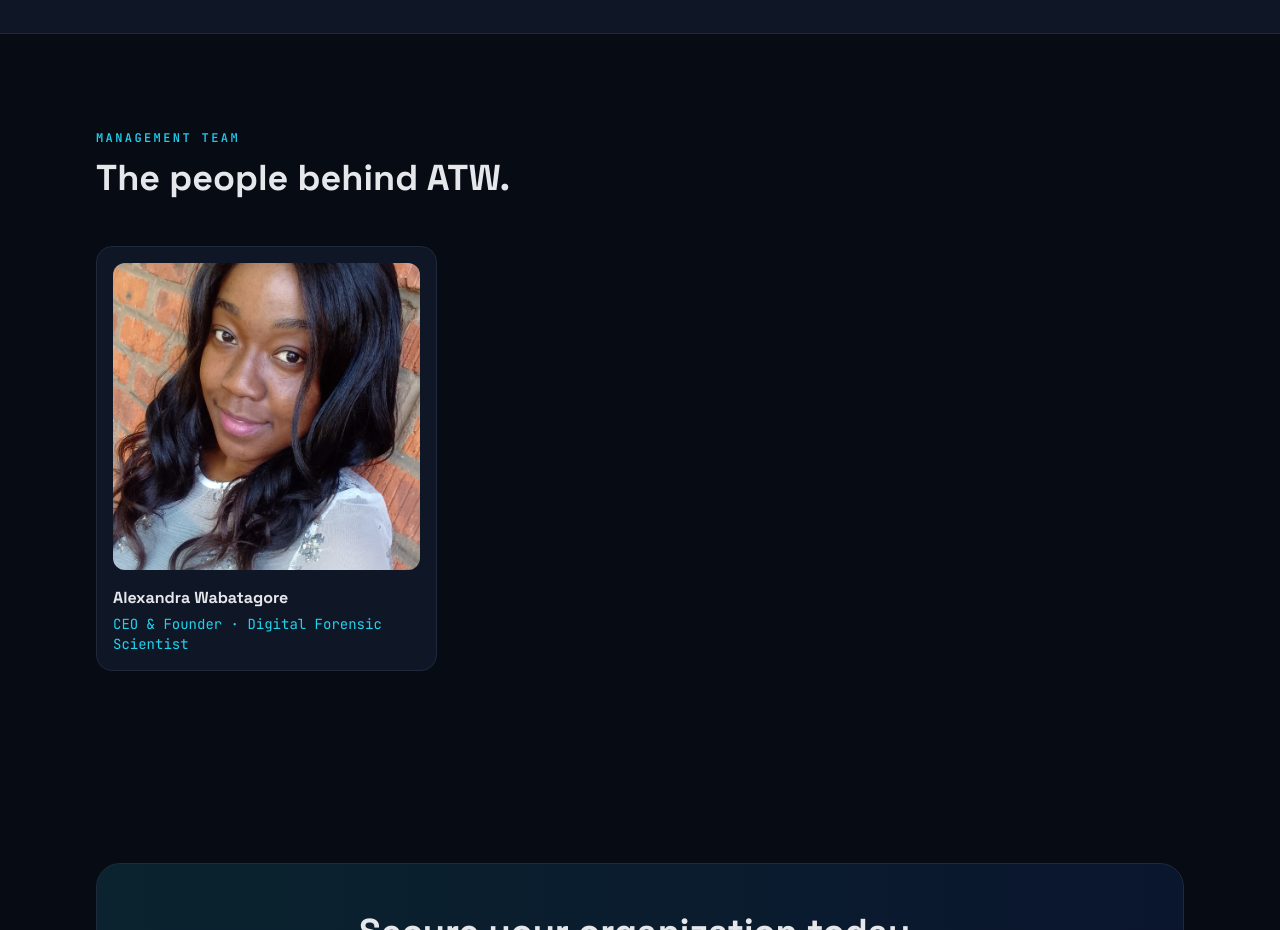
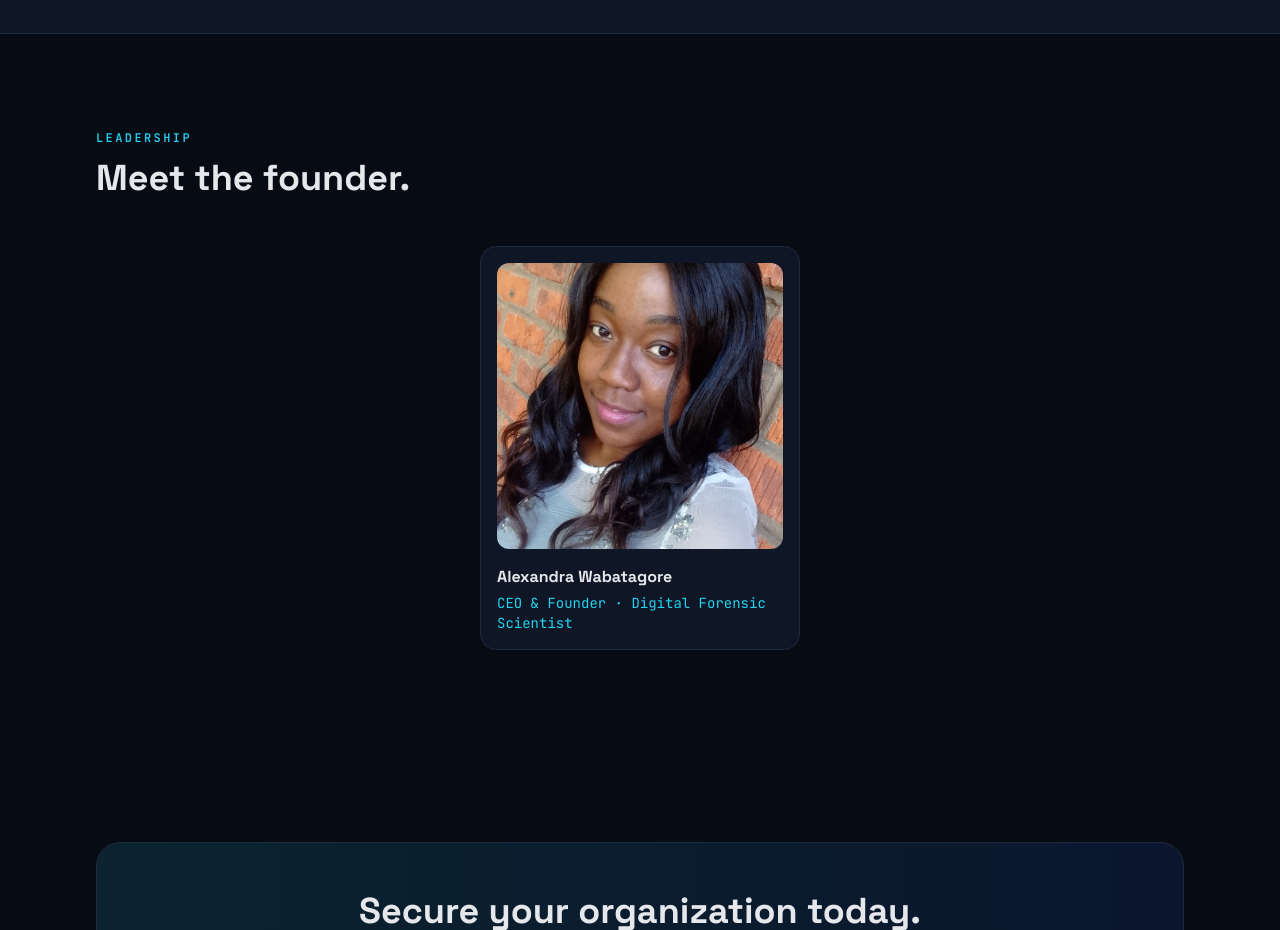
Before and after one commit to theedala/wabbs, a Next.js app: page / in a window 1280 px wide. Shown: the part 2580-3510 px from the top of the page. Built offline with nearby package versions, Linux system fonts and the light colour scheme.

Commit message:
content: feature founder only on the team section

```diff
--- a/src/components/sections/Team.tsx
+++ b/src/components/sections/Team.tsx
@@ -8,11 +8,13 @@
   return (
     <section className="py-24">
       <Container>
-        <SectionHeading eyebrow="MANAGEMENT TEAM" title="The people behind ATW." />
-        <div className="mt-12 grid gap-8 sm:grid-cols-2 md:grid-cols-3">
+        <SectionHeading eyebrow="LEADERSHIP" title="Meet the founder." />
+        <div className="mt-12 flex flex-wrap justify-center gap-8">
           {team.map((m, i) => (
             <Reveal key={m.name} delay={i * 0.1}>
-              <TeamCard member={m} />
+              <div className="w-full max-w-xs">
+                <TeamCard member={m} />
+              </div>
             </Reveal>
           ))}
         </div>
```
